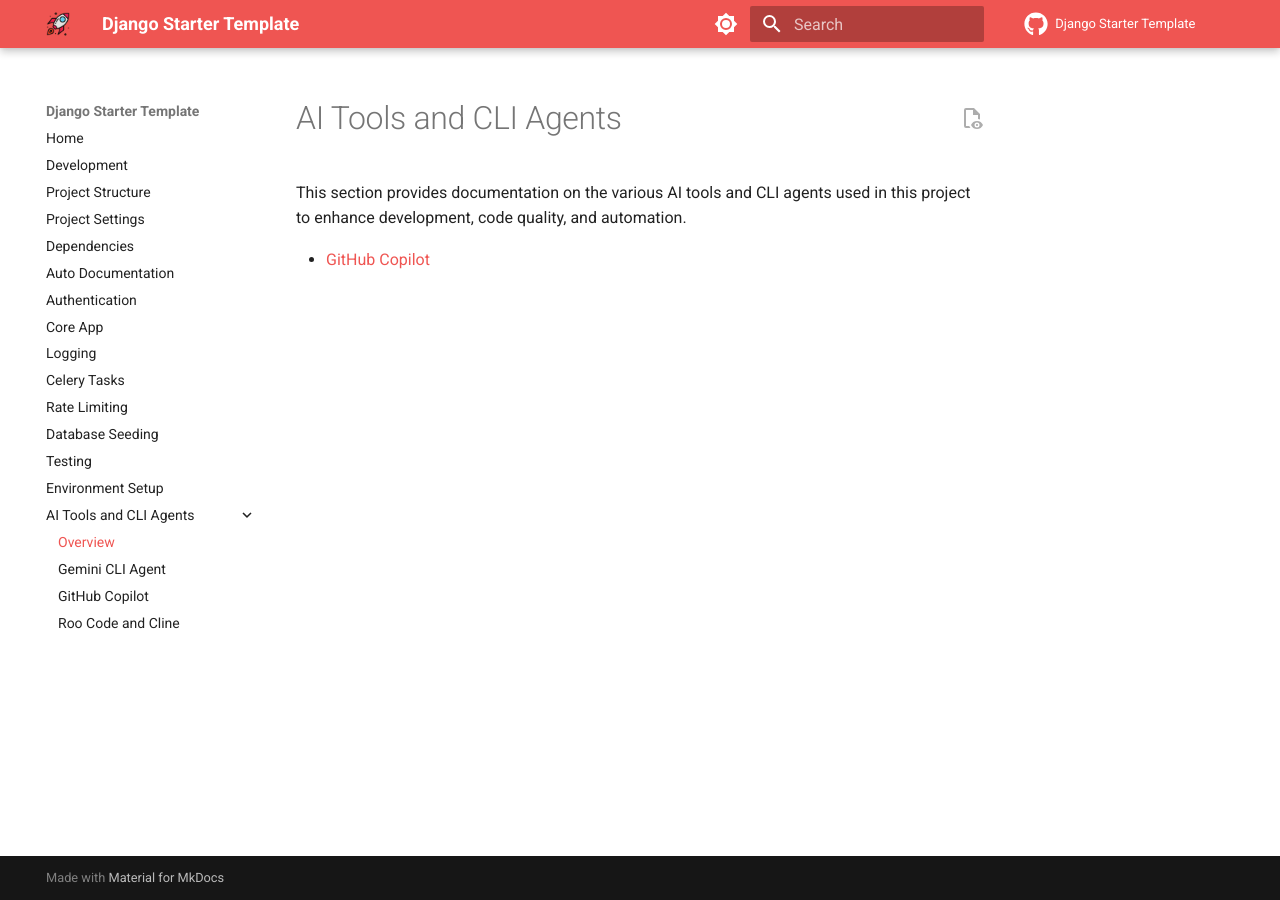
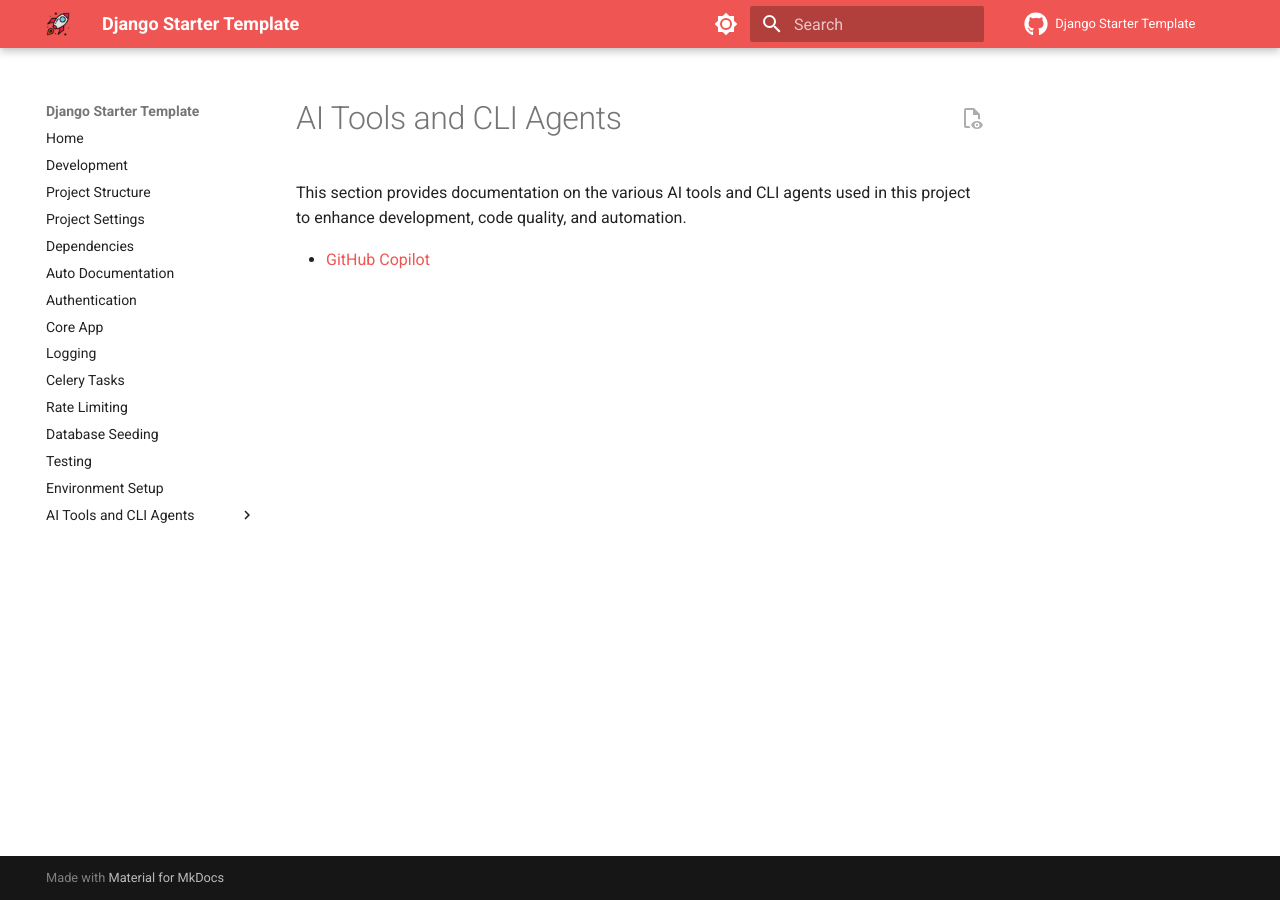
Before and after one commit to wilfredinni/django-starter-template, an MkDocs documentation site: the page built from docs/ai_tools/index.md, in a window 1280 px wide. Built offline with MkDocs 1.6.1 and Material for MkDocs 9.7.7, drawn with Linux system fonts in a browser that asks for light colours; comment, search, counter and statistics services are not loaded.

Commit message:
feat: add port mapping for mkdocs

```diff
--- a/docker-compose.yml
+++ b/docker-compose.yml
@@ -32,6 +32,7 @@
       - .:/app
     ports:
       - "8000:8000"
+      - "8001:8001"
     environment:
       - DEBUG=True
       - DJANGO_SECRET_KEY=insecure-dev-key
--- a/mkdocs.yml
+++ b/mkdocs.yml
@@ -45,7 +45,4 @@
   - Testing: testing.md
   - Environment Setup: environment_setup.md
   - AI Tools and CLI Agents:
-    - Overview: ai_tools/index.md
-    - Gemini CLI Agent: ai_tools/gemini.md
     - GitHub Copilot: ai_tools/copilot.md
-    - Roo Code and Cline: ai_tools/cline_roocode.md
```
